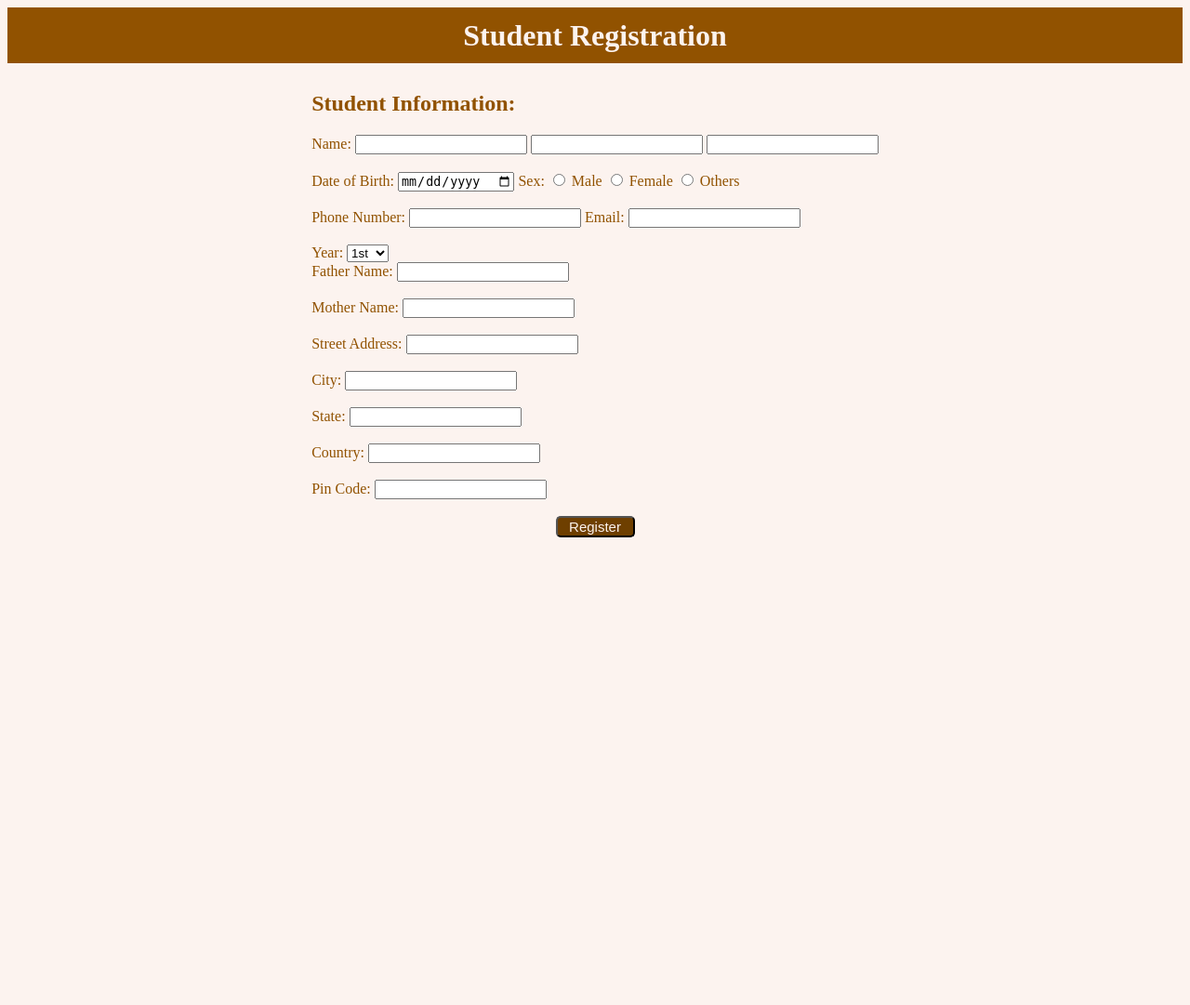
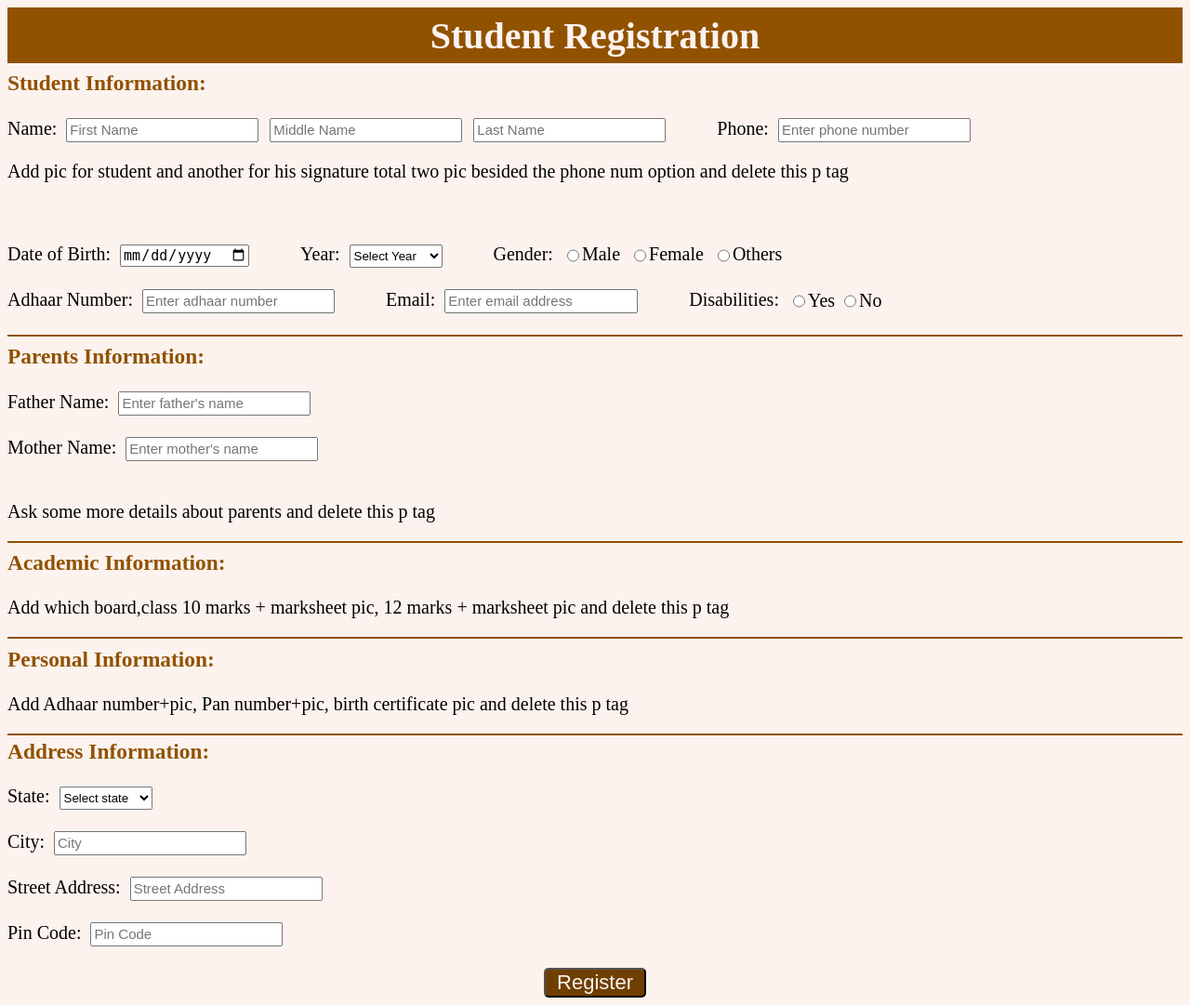
Before and after one commit to Debobrata754/IT-Project, a Flask app: page / in a window 1280 px wide. Shown: the whole page at 93% size. Before the commit the page ends 578 px from the top, so only its background shows below. Run offline with Flask 3, Linux system fonts and the light colour scheme.

Commit message:
Updated registration form

```diff
--- a/templates/register.html
+++ b/templates/register.html
@@ -1,91 +1,150 @@
 <!DOCTYPE html>
 <html>
+
 <head>
-    <title>Student Registration</title>
+  <title>Student Registration</title>
 </head>
 <link rel="stylesheet" href="style.css">
+
 <body>
-
-  <div id="head_part"><h1>Student Registration</h1></div>
-    <div id="main">
-
+  <div id="head_part">
+    <h1>Student Registration</h1>
+  </div>
+  <div id="main">
     <form action="/register" method="POST">
 
-        <div id="student">
-        <h2>Student Information:</h2>
-        <label>Name:</label>
-        <input type="text" name="first_name" required>
-        <input type="text" name="middle_name">
-        <input type="text" name="last_name" required>
+      <!-- student information -->
+      <div id="student" class="common">
+        <h3>Student Information:</U></h3>
+
+        <label id="name">Name:</label>
+        <input type="text" name="first_name" placeholder="First Name" required>
+        <input type="text" name="middle_name" placeholder="Middle Name">
+        <input type="text" name="last_name" placeholder="Last Name" required>
+
+        <label id="phone">Phone:</label>
+        <input type="text" name="phone" placeholder="Enter phone number" required>
+        <p>Add pic for student and another for his signature total two pic besided the phone num option and delete this
+          p tag</p>
         <br><br>
 
-        <label>Date of Birth:</label>
+        <label id="dob">Date of Birth:</label>
         <input type="date" name="date_of_birth" required>
-        <label>Sex:</label>
+        <label for="year" id="year-label">Year:</label>
+        <select id="year" name="year" required>
+          <option value="">Select Year</option>
+          <option value="1st Year">1st Year</option>
+          <option value="2nd Year">2nd Year</option>
+          <option value="3rd Year">3rd Year</option>
+          <option value="4th Year">4th Year</option>
+        </select>
+
+        <label id="gender">Gender:</label>
         <label>
-  <input type="radio" name="gender" value="male">
-  Male
-</label>
-
-<label>
-  <input type="radio" name="gender" value="female">
-  Female
-</label>
-
-<label>
-  <input type="radio" name="gender" value="female">
-  Others
-</label>
-
+          <input type="radio" name="gender" value="male">Male</label>
+        <label>
+          <input type="radio" name="gender" value="female">Female</label>
+        <label>
+          <input type="radio" name="gender" value="other">Others</label>
         <br><br>
 
-        <label>Phone Number:</label>
-        <input type="text" name="phone_number" required>
-        <label>Email:</label>
-        <input type="email" name="email" required>
+        <label>Adhaar Number:</label>
+        <input type="text" name="adhaar_number" placeholder="Enter adhaar number" required>
+
+        <label id="email-label">Email:</label>
+        <input type="email" name="email" id="email" placeholder="Enter email address" required>
+
+        <label id="disability">Disabilities:</label>
+        <input type="radio" name="disability" value="yes">Yes
+        <input type="radio" name="disability" value="no">No
         <br><br>
 
-        <label for="year">Year:</label>
-<select id="year" name="year">
-  <option value="1st">1st</option>
-  <option value="2nd">2nd</option>
-  <option value="3rd">3rd</option>
-  <option value="4th">4th</option>
-</select>
+      </div>
 
-        </div>
+      <!-- parent information -->
+      <div id="parent" class="common">
+        <h3>Parents Information:</h3>
 
         <label>Father Name:</label>
-        <input type="text" name="father_name" required>
+        <input type="text" name="father_name" placeholder="Enter father's name" required>
         <br><br>
 
         <label>Mother Name:</label>
-        <input type="text" name="mother_name" required>
+        <input type="text" name="mother_name" placeholder="Enter mother's name" required>
+        <br><br>
+        <p>Ask some more details about parents and delete this p tag</p>
+      </div>
+
+      <!-- Academic Information -->
+      <div id="academic" class="common">
+
+        <h3>Academic Information:</h3>
+        <p>Add which board,class 10 marks + marksheet pic, 12 marks + marksheet pic and delete this p tag</p>
+      </div>
+
+      <!-- Personal Information -->
+      <div id="personal" class="common">
+        <h3>Personal Information:</h3>
+        <p>Add Adhaar number+pic, Pan number+pic, birth certificate pic and delete this p tag</p>
+      </div>
+
+      <!-- Address information -->
+      <div id="address" class="common">
+        <h3>Address Information:</h3>
+
+        <label id="state-label">State:</label>
+        <select id="state" name="state" required>
+          <option value="">Select state</option>
+          <option value="Andhra Pradesh">Andhra Pradesh</option>
+          <option value="Arunachal Pradesh">Arunachal Pradesh</option>
+          <option value="Assam">Assam</option>
+          <option value="Bihar">Bihar</option>
+          <option value="Chhattisgarh">Chhattisgarh</option>
+          <option value="Goa">Goa</option>
+          <option value="Gujarat">Gujarat</option>
+          <option value="Haryana">Haryana</option>
+          <option value="Himachal Pradesh">Himachal Pradesh</option>
+          <option value="Jharkhand">Jharkhand</option>
+          <option value="Karnataka">Karnataka</option>
+          <option value="Kerala">Kerala</option>
+          <option value="Madhya Pradesh">Madhya Pradesh</option>
+          <option value="Maharashtra">Maharashtra</option>
+          <option value="Manipur">Manipur</option>
+          <option value="Meghalaya">Meghalaya</option>
+          <option value="Mizoram">Mizoram</option>
+          <option value="Nagaland">Nagaland</option>
+          <option value="Odisha">Odisha</option>
+          <option value="Punjab">Punjab</option>
+          <option value="Rajasthan">Rajasthan</option>
+          <option value="Sikkim">Sikkim</option>
+          <option value="Tamil Nadu">Tamil Nadu</option>
+          <option value="Telangana">Telangana</option>
+          <option value="Tripura">Tripura</option>
+          <option value="Uttar Pradesh">Uttar Pradesh</option>
+          <option value="Uttarakhand">Uttarakhand</option>
+          <option value="West Bengal">West Bengal</option>
+        </select><br><br>
+
+        <label>City:</label>
+        <input type="text" name="city" placeholder="City" required>
         <br><br>
 
         <label>Street Address:</label>
-        <input type="text" name="street_address" required>
-        <br><br>
-
-        <label>City:</label>
-        <input type="text" name="city" required>
-        <br><br>
-
-        <label>State:</label>
-        <input type="text" name="state" required>
-        <br><br>
-
-        <label>Country:</label>
-        <input type="text" name="country" required>
+        <input type="text" name="street_address" placeholder="Street Address" required>
         <br><br>
 
         <label>Pin Code:</label>
-        <input type="text" name="pin_code" required>
+        <input type="text" name="pin_code" placeholder="Pin Code" required>
         <br><br>
 
-     <div id="register"><button type="submit">Register</button></div>
+      </div>
+
+      <div id="registerBtn"><button type="submit">Register</button></div>
 
     </form>
-</div>
+
+  </div>
+
 </body>
+
 </html>
--- a/templates/style.css
+++ b/templates/style.css
@@ -1,7 +1,39 @@
-body{
-   background-color: rgb(252, 243, 239);
+body {
+    background-color: rgb(252, 243, 239);
+    font-size: 20px;
 }
-#head_part{
+
+h3 {
+    color: rgb(145, 82, 0);
+}
+
+label {
+    margin-right: 5px;
+}
+
+input {
+    height: 20px;
+    font-size: 15px;
+}
+
+input[type="radio"] {
+    vertical-align: top;
+}
+
+input[name="first_name"],
+input[name="middle_name"] {
+    margin-right: 7px;
+}
+
+button {
+    background-color: rgb(110, 63, 0);
+    color: rgb(252, 243, 239);
+    font-size: 22px;
+    width: 110px;
+    border-radius: 5px;
+}
+
+#head_part {
     height: 60px;
     display: flex;
     justify-content: center;
@@ -9,21 +41,41 @@ body{
     background-color: rgb(145, 82, 0);
     color: rgb(252, 243, 239);
 }
-#main{
-    color: rgb(145, 82, 0);
+
+#main {
     width: 1vm;
     margin-top: 10px;
+}
+
+#phone,
+#year-label,
+#gender,
+#email-label,
+#disability {
+    margin-left: 50px;
+}
+
+#email {
+    width: 200px;
+}
+
+#year,
+#state {
+    width: 100px;
+    height: 25px;
+}
+
+#registerBtn {
     display: flex;
     justify-content: center;
 }
-button{
-    background-color: rgb(110, 63, 0);
-    color: rgb(252, 243, 239);
-    font-size: 15px;
-    width: 85px;
-    border-radius: 5px;
+
+.common {
+    margin-top: -15px;
+    border-bottom: 2px solid rgb(145, 82, 0);
 }
-#register{
-    display: flex;
-    justify-content: center;
+
+#address {
+    margin-top: -20px;
+    border-bottom: none;
 }
```
